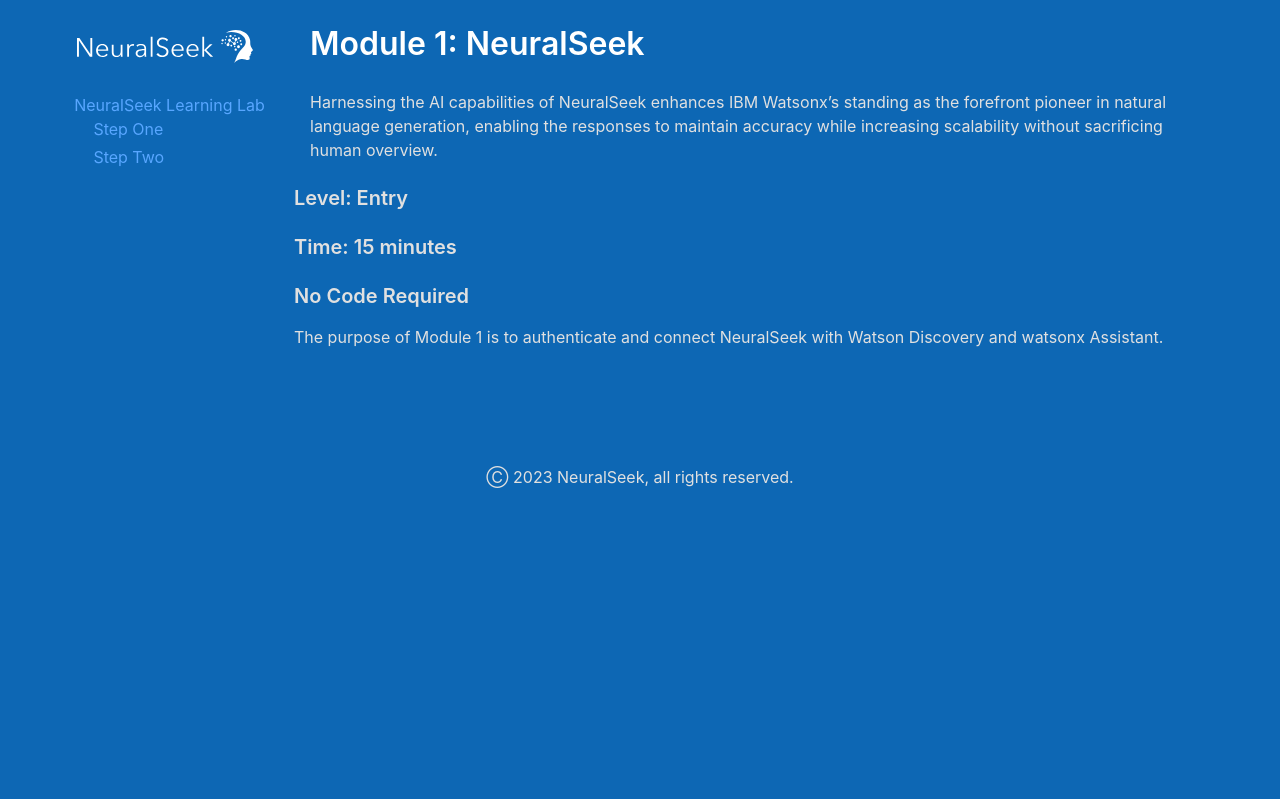
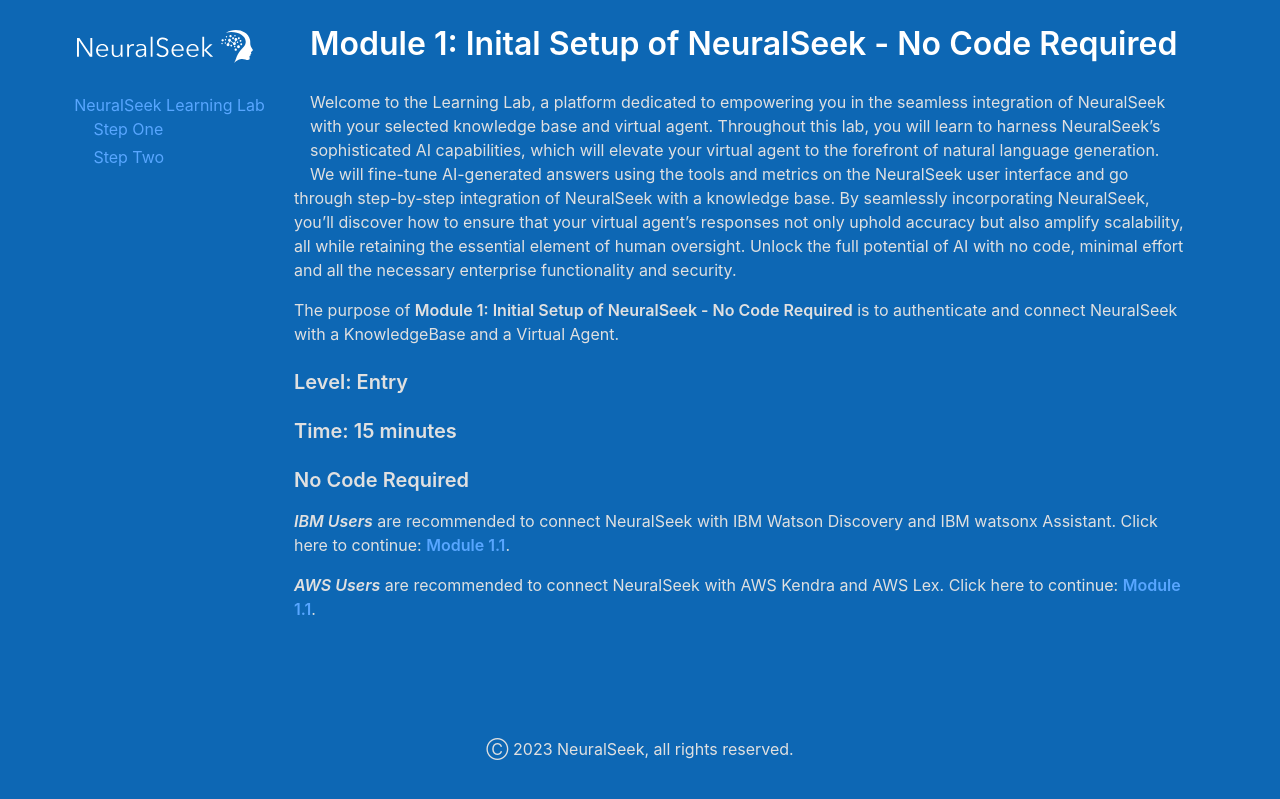
Before and after one commit to CerebralBlue/neuralseek-learninglab-web, a Jekyll site: the page built from docs/module1/module1.md, in a window 1280 px wide. Shown: the top 799 px of the page. Built offline with Jekyll 4.4.1, drawn with Linux system fonts in a browser that asks for light colours.

Commit message:
Update module1.md edited descripted, added internal links

```diff
--- a/docs/module1/module1.md
+++ b/docs/module1/module1.md
@@ -6,12 +6,16 @@
 render_with_liquid: false
 ---
 
-# Module 1: NeuralSeek
+# Module 1: Inital Setup of NeuralSeek - No Code Required
 
-Harnessing the AI capabilities of NeuralSeek enhances IBM Watsonx’s standing as the forefront pioneer in natural language generation, enabling the responses to maintain accuracy while increasing scalability without sacrificing human overview.
+Welcome to the Learning Lab, a platform dedicated to empowering you in the seamless integration of NeuralSeek with your selected knowledge base and virtual agent. Throughout this lab, you will learn to harness NeuralSeek's sophisticated AI capabilities, which will elevate your virtual agent to the forefront of natural language generation. We will fine-tune AI-generated answers using the tools and metrics on the NeuralSeek user interface and go through step-by-step integration of NeuralSeek with a knowledge base. By seamlessly incorporating NeuralSeek, you'll discover how to ensure that your virtual agent's responses not only uphold accuracy but also amplify scalability, all while retaining the essential element of human oversight. Unlock the full potential of AI with no code, minimal effort and all the necessary enterprise functionality and security.
+
+The purpose of **Module 1: Initial Setup of NeuralSeek - No Code Required** is to authenticate and connect NeuralSeek with a KnowledgeBase and a Virtual Agent.
 
 ### Level: Entry
 ### Time: 15 minutes
 ### No Code Required
 
-The purpose of Module 1 is to authenticate and connect NeuralSeek with Watson Discovery and watsonx Assistant.
+**_IBM Users_** are recommended to connect NeuralSeek with IBM Watson Discovery and IBM watsonx Assistant. Click here to continue: **[Module 1.1]({{site.baseurl}}{% link module1/module1.1/module1.1.md %})**.
+
+**_AWS Users_** are recommended to connect NeuralSeek with AWS Kendra and AWS Lex. Click here to continue: **[Module 1.1]({{site.baseurl}}{% link module1/module1.1/module1.1.md %})**.
```
